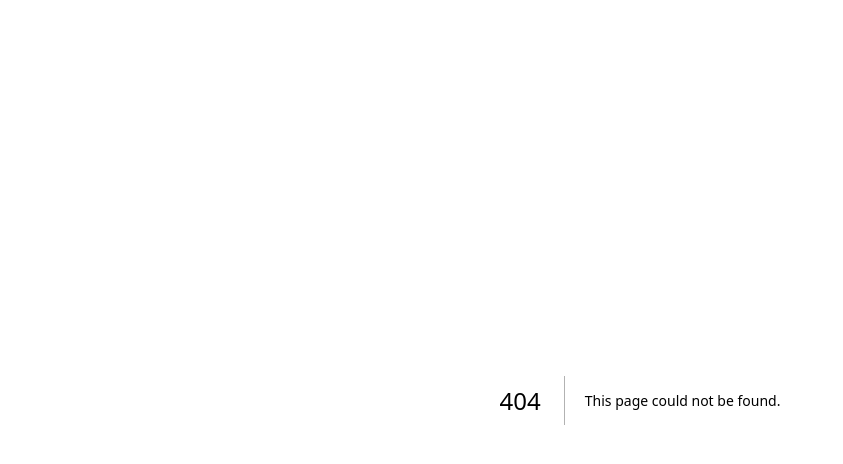
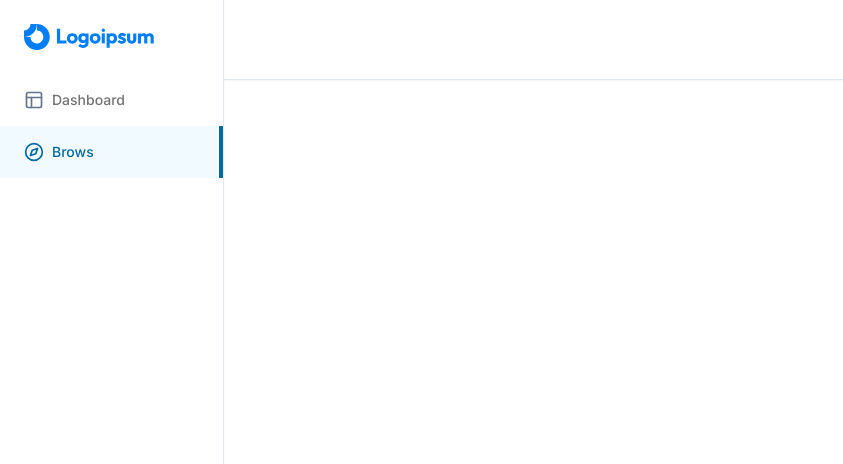
Before and after one commit to mohammadtonor/lms-tutorial, a Next.js app: page /search in a window 1280 px wide. Before the commit this address had no page. Shown: the top 464 px of the page, without its empty margins (0-843 px from the left). Built offline with nearby package versions, Linux system fonts and the light colour scheme.

Commit message:
sidebar compeleted

```diff
--- /dev/null
+++ b/app/(dashboard)/(route)/search/page.tsx
@@ -0,0 +1,9 @@
+const SearchPage = () => {
+    return (
+        <div>
+            This is a search page!
+        </div>
+     );
+}
+
+export default SearchPage;
--- /dev/null
+++ b/app/(dashboard)/_components/mobile-sidebar.tsx
@@ -0,0 +1,17 @@
+import { Menu } from 'lucide-react';
+
+import {
+    Sheet,
+    SheetContent,
+    SheetTrigger
+} from '@/components/ui/sheet';
+
+export const MobileSidebar = () => {
+    return (
+        <Sheet>
+            <SheetTrigger  className='md:hidden pr-4 hover:opacity-70 transition'>
+                <Menu />
+            </SheetTrigger>
+        </Sheet>
+    );
+}
--- /dev/null
+++ b/app/(dashboard)/_components/navbar.tsx
@@ -0,0 +1,11 @@
+import { NavbarRoutes } from "@/components/navbar-routes";
+import { MobileSidebar } from "./mobile-sidebar"
+
+export const Navbar = () => {
+    return (
+        <div className="p-4 border-b h-full flex items-center bg-white shadow-sm">
+            <MobileSidebar />
+            <NavbarRoutes />
+        </div>
+    );
+}
--- /dev/null
+++ b/app/(dashboard)/_components/sidebar-item.tsx
@@ -0,0 +1,57 @@
+'use client'
+
+import { cn } from '@/lib/utils';
+import { LucideIcon } from 'lucide-react';
+import {usePathname, useRouter} from 'next/navigation'
+
+interface SidebarItemPrps {
+    icon: LucideIcon;
+    label: string;
+    href: string;
+}
+
+export const SiddebarItem = ({
+    icon: Icon,
+    label,
+    href
+}: SidebarItemPrps) => {
+    const pathname = usePathname()
+    const router = useRouter();
+
+    const isActive =
+        (pathname === '/' && href === '/') ||
+        pathname === href ||
+        pathname.startsWith(`${href}/`);
+
+    const onClick = () => {
+        router.push(href);
+    }
+
+    return (
+        <button
+            onClick={onClick}
+            type='button'
+            className={cn("flex items-center gap-x-6 text-sm font-[500] text-neutral-500 pl-6" +
+                          " transition-all hover:text-neutral-600 hover:bg-neutral-300/20"
+                          ,isActive && "text-sky-700 bg-sky-200/20 hover:bg-sky-200/20 hover:text-sky-700"
+                        )}
+        >
+            <div className='flex items-center gap-x-2 py-4'>
+                <Icon
+                    size={20}
+                    className={cn(
+                        "text-slate-500"
+                        ,isActive && "text-sky-700"
+                    )}
+                />
+                {label}
+            </div>
+            <div
+                className={cn(
+                    "ml-auto opacity-0 border-2 border-sky-700 h-full transition-all",
+                    isActive && "opacity-100"
+                )}
+            />
+        </button>
+     );
+}
--- /dev/null
+++ b/app/(dashboard)/_components/sidebar-routes.tsx
@@ -0,0 +1,32 @@
+'use client';
+
+import { Layout, Compass } from "lucide-react"
+import { SiddebarItem } from "./sidebar-item";
+
+const routes = [
+    {
+        href: '/',
+        icon: Layout,
+        label: 'Dashboard'
+    },
+    {
+        label:'Brows',
+        href: '/search',
+        icon: Compass
+    }
+]
+
+export const SidebarRoutes = () => {
+    return (
+        <div className="flex flex-col w-full">
+            {routes.map((route) => (
+                <SiddebarItem
+                    key={route.href}
+                    label={route.label}
+                    href={route.href}
+                    icon={route.icon}
+                />
+            ))}
+        </div>
+    );
+}
--- a/app/(dashboard)/_components/sidebar.tsx
+++ b/app/(dashboard)/_components/sidebar.tsx
@@ -1,10 +1,14 @@
 import Logo from './logo';
+import { SidebarRoutes } from './sidebar-routes';
 const Sidebar = () => {
     return (
         <div className="h-full border-r flex flex-col overflow-y-auto bg-white shadow-sm">
             <div className='p-6'>
                 <Logo />
             </div>
+            <div className='flex flex-col w-full'>
+                <SidebarRoutes />
+            </div>
         </div>
      );
 }
--- a/app/(dashboard)/layout.tsx
+++ b/app/(dashboard)/layout.tsx
@@ -1,3 +1,4 @@
+import { Navbar } from "./_components/navbar";
 import Sidebar from "./_components/sidebar";
 
 const DashboardLayout = ({
@@ -7,10 +8,15 @@
 }) => {
     return (
         <div className="h-full ">
+            <div className="h-[80px] md:pl-56 fixed inset-y-0 w-full z-50">
+                <Navbar />
+            </div>
             <div className="hidden md:flex flex-col fixed h-full w-56 inset-y-0 z-50">
                 <Sidebar />
             </div>
-            {children}
+            <main className="md:pl-56">
+               {children}
+            </main>
         </div>
      );
 }
--- /dev/null
+++ b/components/navbar-routes.tsx
@@ -0,0 +1,18 @@
+'use client';
+
+import { UserButton } from "@clerk/nextjs";
+import { usePathname, useRouter } from "next/navigation";
+
+export const NavbarRoutes = () => {
+    const pathname = usePathname();
+    const router = useRouter();
+
+    const isTeacherPage = pathname?.startsWith("/teacher");
+    const isPlayerPage = pathname?.includes("/chapter");
+
+    return (
+        <div className="flex gap-x-2 ml-auto">
+            <UserButton />
+        </div>
+    );
+}
--- /dev/null
+++ b/components/ui/sheet.tsx
@@ -0,0 +1,140 @@
+"use client"
+
+import * as React from "react"
+import * as SheetPrimitive from "@radix-ui/react-dialog"
+import { cva, type VariantProps } from "class-variance-authority"
+import { X } from "lucide-react"
+
+import { cn } from "@/lib/utils"
+
+const Sheet = SheetPrimitive.Root
+
+const SheetTrigger = SheetPrimitive.Trigger
+
+const SheetClose = SheetPrimitive.Close
+
+const SheetPortal = SheetPrimitive.Portal
+
+const SheetOverlay = React.forwardRef<
+  React.ElementRef<typeof SheetPrimitive.Overlay>,
+  React.ComponentPropsWithoutRef<typeof SheetPrimitive.Overlay>
+>(({ className, ...props }, ref) => (
+  <SheetPrimitive.Overlay
+    className={cn(
+      "fixed inset-0 z-50 bg-background/80 backdrop-blur-sm data-[state=open]:animate-in data-[state=closed]:animate-out data-[state=closed]:fade-out-0 data-[state=open]:fade-in-0",
+      className
+    )}
+    {...props}
+    ref={ref}
+  />
+))
+SheetOverlay.displayName = SheetPrimitive.Overlay.displayName
+
+const sheetVariants = cva(
+  "fixed z-50 gap-4 bg-background p-6 shadow-lg transition ease-in-out data-[state=open]:animate-in data-[state=closed]:animate-out data-[state=closed]:duration-300 data-[state=open]:duration-500",
+  {
+    variants: {
+      side: {
+        top: "inset-x-0 top-0 border-b data-[state=closed]:slide-out-to-top data-[state=open]:slide-in-from-top",
+        bottom:
+          "inset-x-0 bottom-0 border-t data-[state=closed]:slide-out-to-bottom data-[state=open]:slide-in-from-bottom",
+        left: "inset-y-0 left-0 h-full w-3/4 border-r data-[state=closed]:slide-out-to-left data-[state=open]:slide-in-from-left sm:max-w-sm",
+        right:
+          "inset-y-0 right-0 h-full w-3/4  border-l data-[state=closed]:slide-out-to-right data-[state=open]:slide-in-from-right sm:max-w-sm",
+      },
+    },
+    defaultVariants: {
+      side: "right",
+    },
+  }
+)
+
+interface SheetContentProps
+  extends React.ComponentPropsWithoutRef<typeof SheetPrimitive.Content>,
+    VariantProps<typeof sheetVariants> {}
+
+const SheetContent = React.forwardRef<
+  React.ElementRef<typeof SheetPrimitive.Content>,
+  SheetContentProps
+>(({ side = "right", className, children, ...props }, ref) => (
+  <SheetPortal>
+    <SheetOverlay />
+    <SheetPrimitive.Content
+      ref={ref}
+      className={cn(sheetVariants({ side }), className)}
+      {...props}
+    >
+      {children}
+      <SheetPrimitive.Close className="absolute right-4 top-4 rounded-sm opacity-70 ring-offset-background transition-opacity hover:opacity-100 focus:outline-none focus:ring-2 focus:ring-ring focus:ring-offset-2 disabled:pointer-events-none data-[state=open]:bg-secondary">
+        <X className="h-4 w-4" />
+        <span className="sr-only">Close</span>
+      </SheetPrimitive.Close>
+    </SheetPrimitive.Content>
+  </SheetPortal>
+))
+SheetContent.displayName = SheetPrimitive.Content.displayName
+
+const SheetHeader = ({
+  className,
+  ...props
+}: React.HTMLAttributes<HTMLDivElement>) => (
+  <div
+    className={cn(
+      "flex flex-col space-y-2 text-center sm:text-left",
+      className
+    )}
+    {...props}
+  />
+)
+SheetHeader.displayName = "SheetHeader"
+
+const SheetFooter = ({
+  className,
+  ...props
+}: React.HTMLAttributes<HTMLDivElement>) => (
+  <div
+    className={cn(
+      "flex flex-col-reverse sm:flex-row sm:justify-end sm:space-x-2",
+      className
+    )}
+    {...props}
+  />
+)
+SheetFooter.displayName = "SheetFooter"
+
+const SheetTitle = React.forwardRef<
+  React.ElementRef<typeof SheetPrimitive.Title>,
+  React.ComponentPropsWithoutRef<typeof SheetPrimitive.Title>
+>(({ className, ...props }, ref) => (
+  <SheetPrimitive.Title
+    ref={ref}
+    className={cn("text-lg font-semibold text-foreground", className)}
+    {...props}
+  />
+))
+SheetTitle.displayName = SheetPrimitive.Title.displayName
+
+const SheetDescription = React.forwardRef<
+  React.ElementRef<typeof SheetPrimitive.Description>,
+  React.ComponentPropsWithoutRef<typeof SheetPrimitive.Description>
+>(({ className, ...props }, ref) => (
+  <SheetPrimitive.Description
+    ref={ref}
+    className={cn("text-sm text-muted-foreground", className)}
+    {...props}
+  />
+))
+SheetDescription.displayName = SheetPrimitive.Description.displayName
+
+export {
+  Sheet,
+  SheetPortal,
+  SheetOverlay,
+  SheetTrigger,
+  SheetClose,
+  SheetContent,
+  SheetHeader,
+  SheetFooter,
+  SheetTitle,
+  SheetDescription,
+}
--- a/package.json
+++ b/package.json
@@ -10,6 +10,7 @@
   },
   "dependencies": {
     "@clerk/nextjs": "^4.27.1",
+    "@radix-ui/react-dialog": "^1.0.5",
     "@radix-ui/react-slot": "^1.0.2",
     "@types/node": "20.9.3",
     "@types/react": "18.2.38",
```
Also changed, not shown: 1 other file (tests, documents, lock files or other folders).
